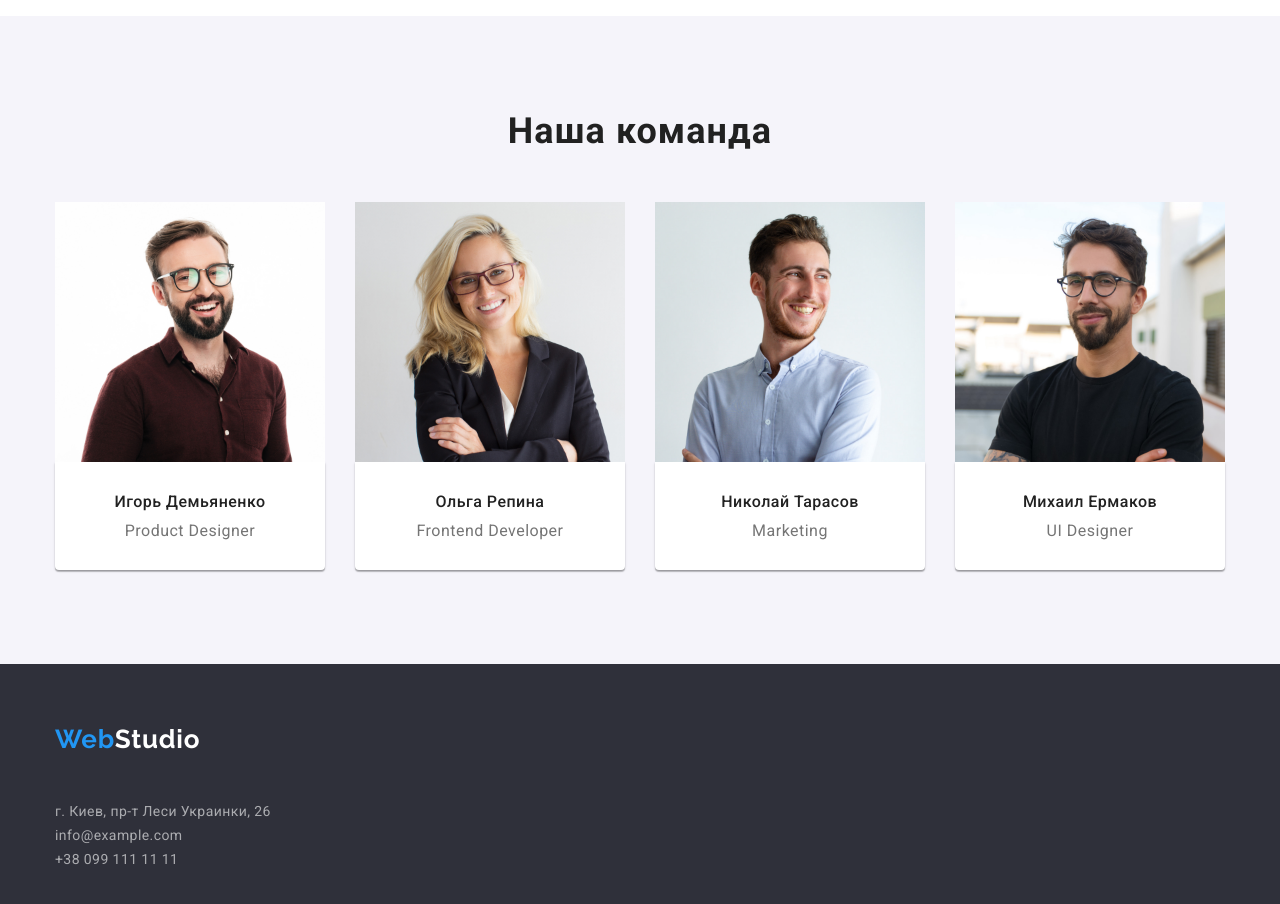
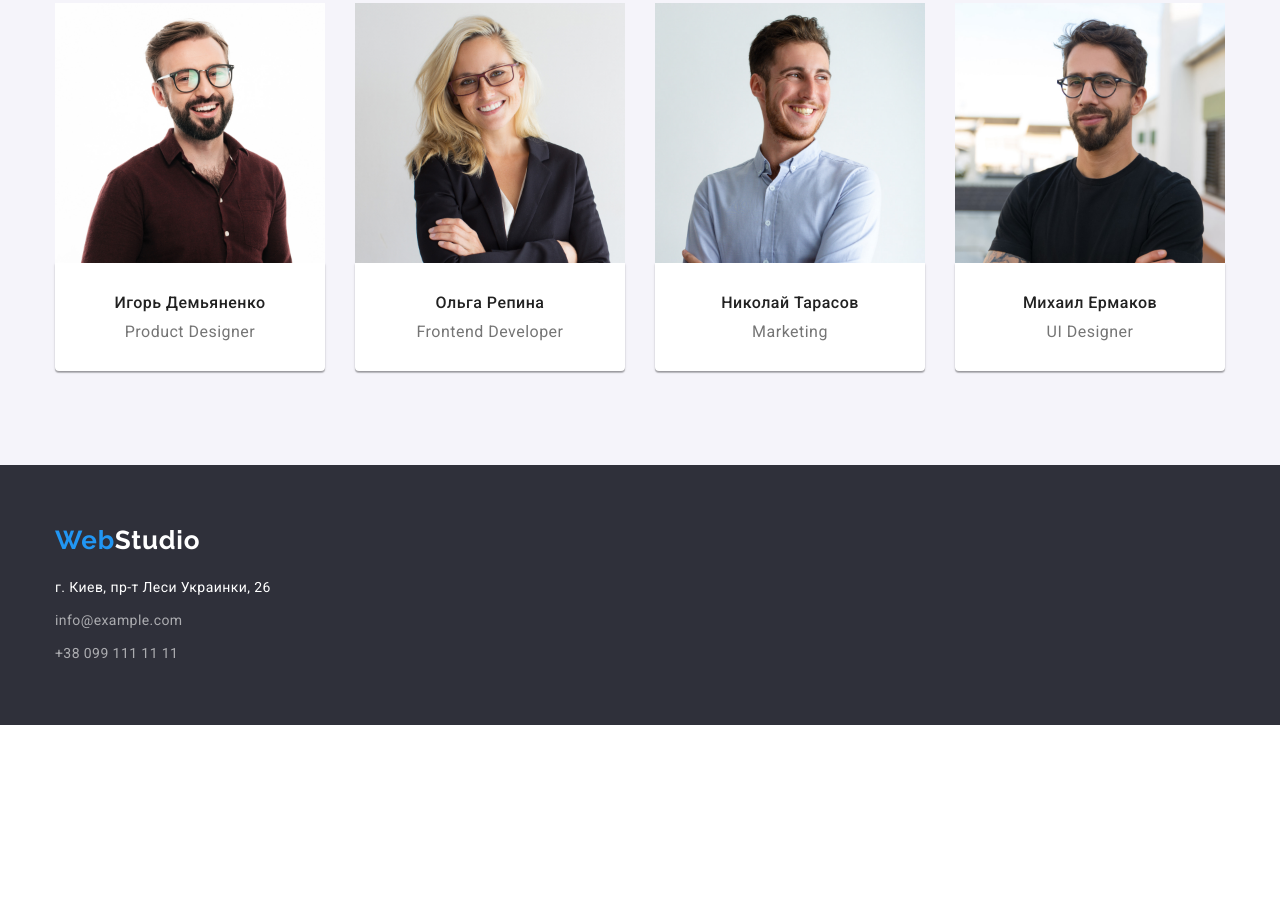
Before and after one commit to Myroslav442/goit-markup-hw-03, a plain HTML site: page index.html in a window 1280 px wide. Shown: the part 1634-2538 px from the top of the page. After the commit the page ends 2359 px from the top, so only its background shows below. Drawn offline with nearby package versions, Linux system fonts and the light colour scheme.

Commit message:
Changes home work 3

```diff
--- a/css/styles.css
+++ b/css/styles.css
@@ -74,8 +74,6 @@ img {
   text-decoration: none;
 
   display: inline-block;
-  padding-top: 24px;
-  padding-bottom: 25px;
 }
 .logo-web {
   color: var(--acent-color);
@@ -144,9 +142,7 @@ img {
   background-color: var(--second-back-color);
   text-align: center;
   padding-top: 200px;
-  padding-left: 452px;
-  padding-right: 452px;
-  padding-bottom: 280px;
+  padding-bottom: 200px;
 }
 .hero-title {
   color: var(--white-color);
@@ -277,6 +273,8 @@ img {
 
 .footer {
   background-color: var(--second-back-color);
+  padding-top: 60px;
+  padding-bottom: 60px;
 }
 .list-information .footer-items {
   color: rgba(255, 255, 255, 0.6);
@@ -288,12 +286,13 @@ img {
   line-height: 1.71;
   letter-spacing: 0.03em;
 }
-.footer-items {
+
+.list-information .list-information-items:not(:last-child) {
   margin-bottom: 9px;
 }
-.list-information:last-child {
-  margin-bottom: 0px;
-  padding-bottom: 60px;
+
+.footer-items.white {
+  color: var(--white-color);
 }
 
 .footer-items:focus,
@@ -309,14 +308,15 @@ img {
 
 .footer .logo {
   display: inline-block;
-  padding-top: 60px;
   margin-bottom: 20px;
 }
 
+
+
 /* Портфоліо роботи */
+
 .work-list {
   list-style: none;
-  padding-bottom: 94px;
 }
 .work-list .title {
   color: var(--title-color);
@@ -347,6 +347,12 @@ img {
   border-right: 1px solid #eeeeee;
   border-bottom: 1px solid #eeeeee;
 }
+
+
+.portfolio {
+  padding-top: 94px;
+  padding-bottom: 94px;
+}
 /* Кнопки */
 
 .filtr {
@@ -355,7 +361,6 @@ img {
 
   list-style: none;
   margin-bottom: 50px;
-  padding-top: 94px;
   gap: 8px;
 }
 
--- a/index.html
+++ b/index.html
@@ -48,7 +48,10 @@
       <!-- Герой -->
 
       <section class="hero">
-        <h1 class="hero-title">Эффективные решения для вашего бизнеса</h1>
+        <h1 class="hero-title">
+          Эффективные решения<br />
+          для вашего бизнеса
+        </h1>
         <button type="button" class="btn">Заказать услугу</button>
       </section>
 
@@ -186,21 +189,21 @@
         >
         <address>
           <ul class="list-information">
-            <li>
+            <li class="list-information-items">
               <a
                 href="https://goo.gl/maps/XSJsdr8HLqYs8hHu9"
                 target="_blank"
                 rel="noopener noreferrer"
-                class="footer-items"
+                class="footer-items white"
                 >г. Киев, пр-т Леси Украинки, 26</a
               >
             </li>
-            <li>
+            <li class="list-information-items">
               <a href="mailto:info@example.com" class="footer-items"
                 >info@example.com</a
               >
             </li>
-            <li>
+            <li class="list-information-items">
               <a href="tel:+380991111111" class="footer-items"
                 >+38 099 111 11 11</a
               >
```
Also changed, not shown: portfolio.html (+9 -5 lines).
